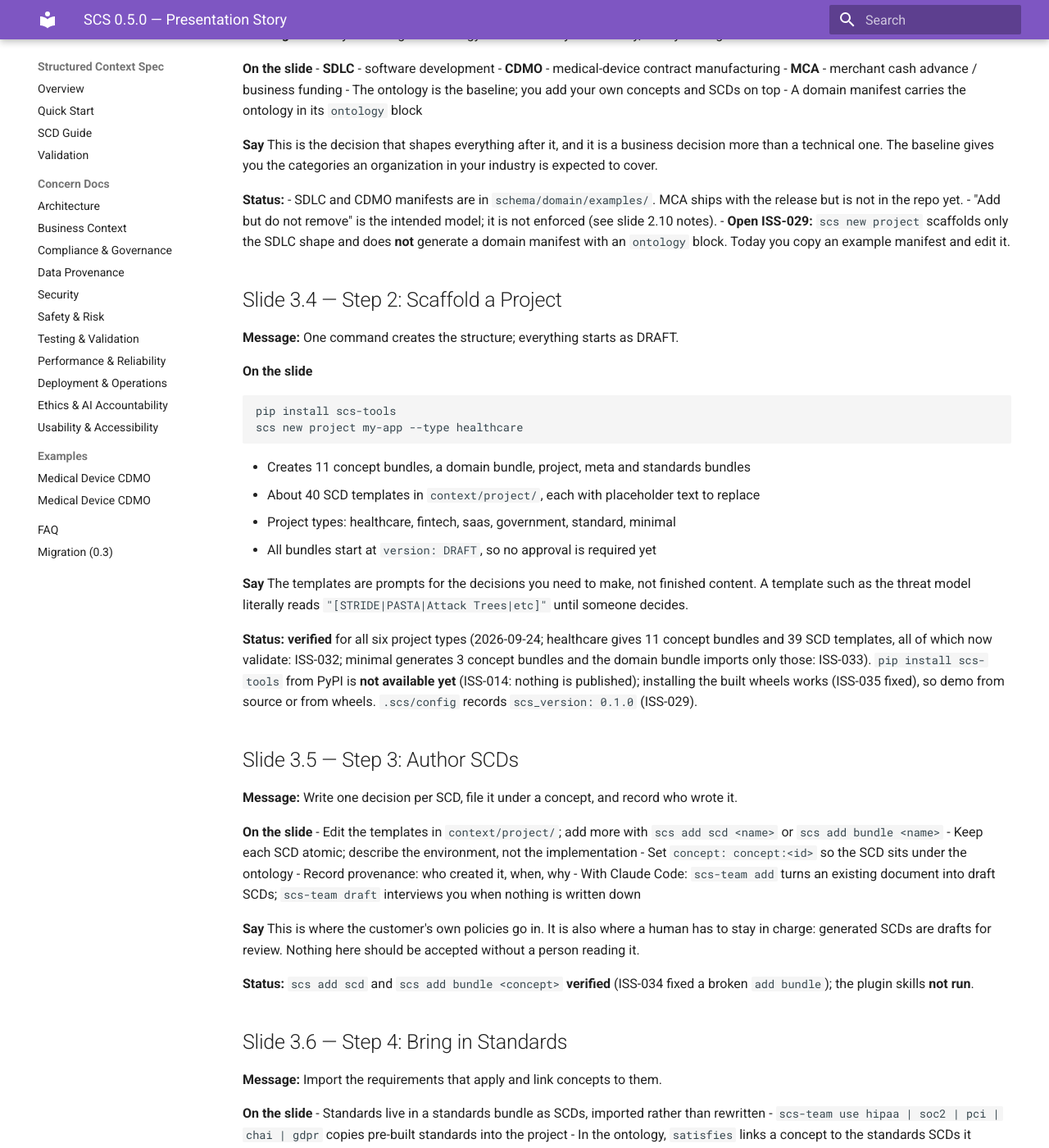
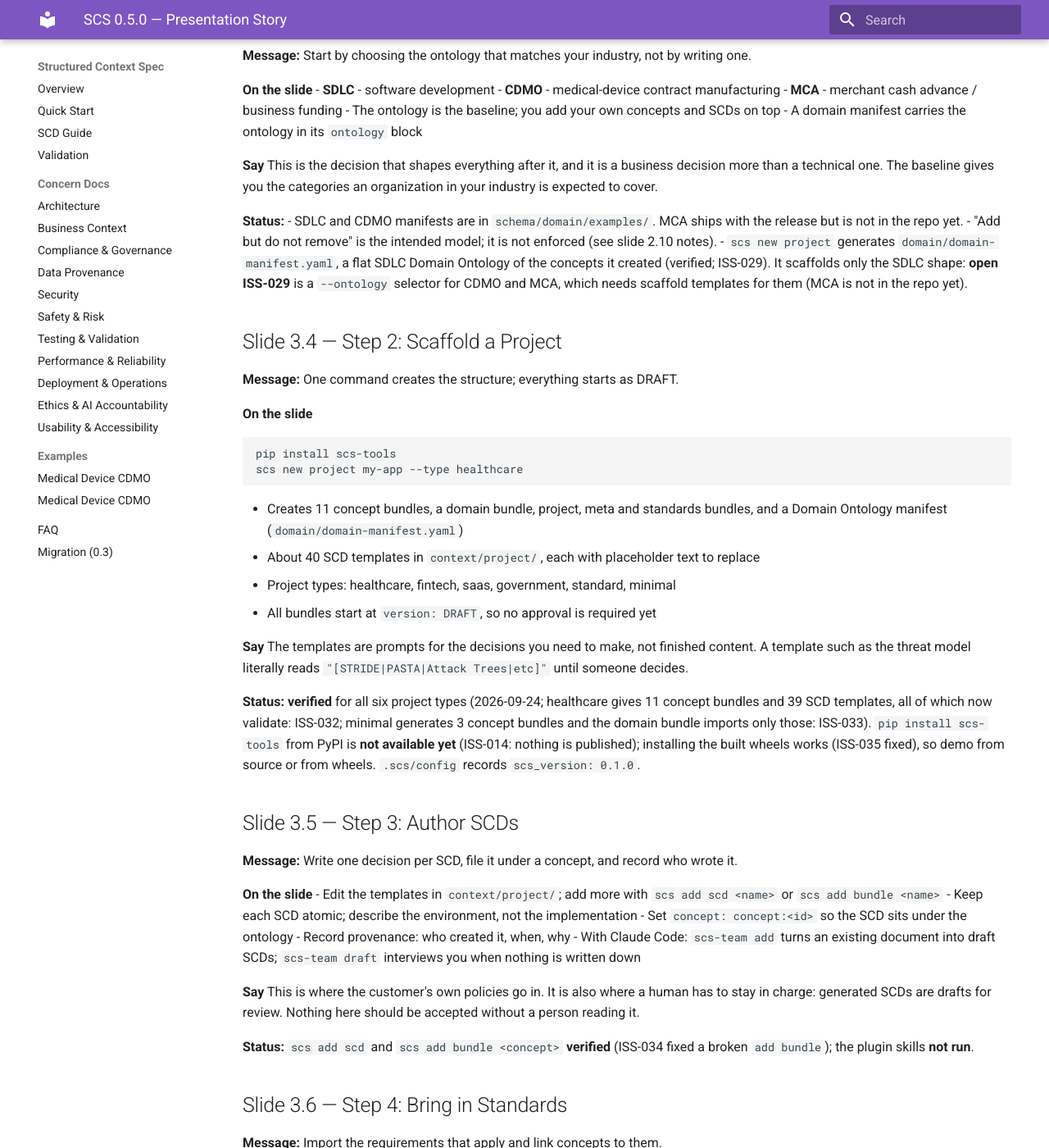
Before and after one commit to tim-mccrimmon/structured-context-spec, an MkDocs documentation site: the page built from docs/presentation/scs-0.5.0-story.md, in a window 1280 px wide and 1400 px high, scrolled down 13973 px. Shown: the whole window at 82% size. Built offline with MkDocs 1.6.1 and Material for MkDocs 9.7.7, drawn with Linux system fonts in a browser that asks for light colours; some of the changed text lies outside the part shown.

Commit message:
docs: update the presentation for the scaffolded ontology manifest and current open issues
Co-Authored-By: Claude Sonnet 5 <noreply@anthropic.com>

````diff
--- a/docs/presentation/scs-0.5.0-story.md
+++ b/docs/presentation/scs-0.5.0-story.md
@@ -614,8 +614,8 @@ into a clean venv and the workflow was run end to end, then re-run after the too
 ISS-028, ISS-032 to ISS-034, all done the same day and covered by the regression suites in
 `tools/*/tests`). Commands below are marked **verified** or **not run** (the Claude Code plugins).
 ISS-035 (the `scs-validator` wheel could not run) is also fixed: a non-editable install works from a
-clean venv. Still open and relevant here: **ISS-029** (scaffold has no ontology manifest) and
-**ISS-030** (stale docs). Nothing has been published to PyPI yet (ISS-014).
+clean venv. ISS-029 is partly done: the scaffold now generates a Domain Ontology manifest. Still open and
+relevant here: **ISS-029's** `--ontology` selector for CDMO/MCA and **ISS-030** (stale docs). Nothing has been published to PyPI yet (ISS-014).
 
 ## Slide 3.1 — The Path
 
@@ -673,8 +673,9 @@ one. The baseline gives you the categories an organization in your industry is e
 **Status:**
 - SDLC and CDMO manifests are in `schema/domain/examples/`. MCA ships with the release but is not in the repo yet.
 - "Add but do not remove" is the intended model; it is not enforced (see slide 2.10 notes).
-- **Open ISS-029:** `scs new project` scaffolds only the SDLC shape and does **not** generate a
-  domain manifest with an `ontology` block. Today you copy an example manifest and edit it.
+- `scs new project` generates `domain/domain-manifest.yaml`, a flat SDLC Domain Ontology of the concepts it
+  created (verified; ISS-029). It scaffolds only the SDLC shape: **open ISS-029** is a `--ontology` selector
+  for CDMO and MCA, which needs scaffold templates for them (MCA is not in the repo yet).
 
 ## Slide 3.4 — Step 2: Scaffold a Project
 
@@ -685,7 +686,7 @@ one. The baseline gives you the categories an organization in your industry is e
 pip install scs-tools
 scs new project my-app --type healthcare
 ```
-- Creates 11 concept bundles, a domain bundle, project, meta and standards bundles
+- Creates 11 concept bundles, a domain bundle, project, meta and standards bundles, and a Domain Ontology manifest (`domain/domain-manifest.yaml`)
 - About 40 SCD templates in `context/project/`, each with placeholder text to replace
 - Project types: healthcare, fintech, saas, government, standard, minimal
 - All bundles start at `version: DRAFT`, so no approval is required yet
@@ -743,7 +744,7 @@ the skill was **not run**.
 ```bash
 scs-validate context/project/threat-model.yaml            # an SCD
 scs-validate --bundle bundles/project-bundle.yaml         # a bundle
-scs-validate --domain domain-manifest.yaml                # a Domain Ontology
+scs-validate --domain domain/domain-manifest.yaml         # a Domain Ontology
 scs-validate --checkpoint checkpoint.yaml                 # a checkpoint record
 ```
 - `--strict` fails on warnings (exit 2); `--output json` for tooling
@@ -904,7 +905,7 @@ written yet** (ISS-016). The validator error for `concerns` is **verified**.
 Be direct about it: the specification and validator for the ontology are in place, and the surrounding
 tooling and documentation are being brought up to match before the tag.
 
-**Note:** Phases 3 to 9 in `RELEASE-0.5.0.md` are still open as of this draft, and the open tooling items are ISS-029, ISS-030, ISS-031, ISS-035 and ISS-036; recheck before presenting.
+**Note:** Phases 3 to 9 in `RELEASE-0.5.0.md` are still open as of this draft, and the open tooling items are ISS-029 (selector only), ISS-030, ISS-031 and ISS-038; recheck before presenting.
 
 ## Slide 3.15 — Get Involved
 
@@ -957,9 +958,9 @@ All five steps run cleanly.
 
 1. **Nothing is published to PyPI yet (ISS-014).** Slides 3.4 and 3.7 show `pip install scs-tools`;
    either publish first or say "from source" / "from the release wheels".
-2. **ISS-029 (no ontology manifest from the scaffold)** undercuts the "ontology is the anchor" message
-   in the how-to: decide whether the scaffold gains an ontology option for 0.5.0, or the slides show
-   copying an example manifest.
+2. **Scaffold ontology selector (rest of ISS-029).** A new project now gets an SDLC ontology manifest;
+   choosing CDMO or MCA at scaffold time is not possible yet. Say so on slide 3.3, or decide whether
+   it is needed for 0.5.0. Related: ISS-038 (scaffolded SCDs do not yet declare their `concept`).
 3. **Plugins were not run.** If the plugin flow is the recommended path, run `/scs-vibe:init` and
    `/scs-team:init` once and capture real output for slides 3.2 and 3.10.
 4. **MCA** is not usable from the CLI or in the repo yet; slide 3.3 should say so or wait for it to ship.
````
Also changed, not shown: other parts of docs/presentation/scs-0.5.0-story.md (+1 -1 lines), docs/presentation/scs-0.5.0-slides.md (+2 -2 lines).
